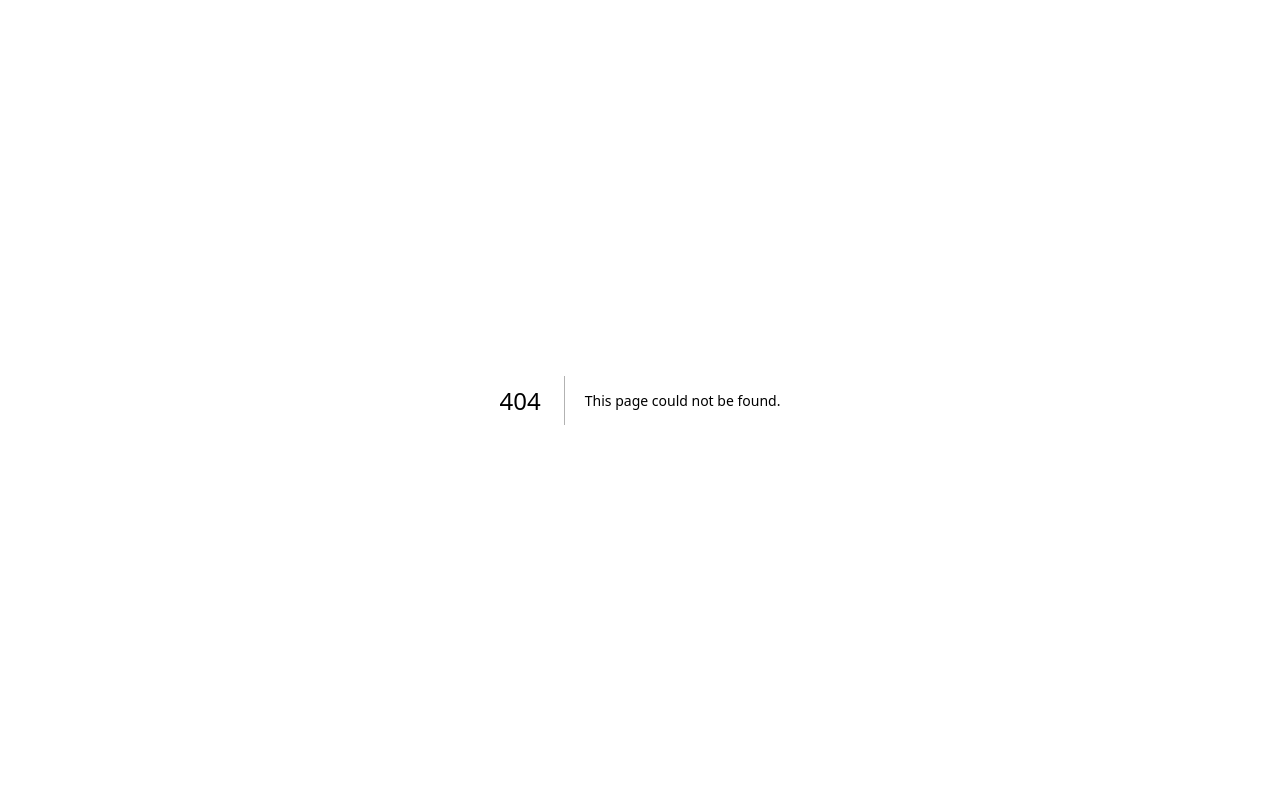
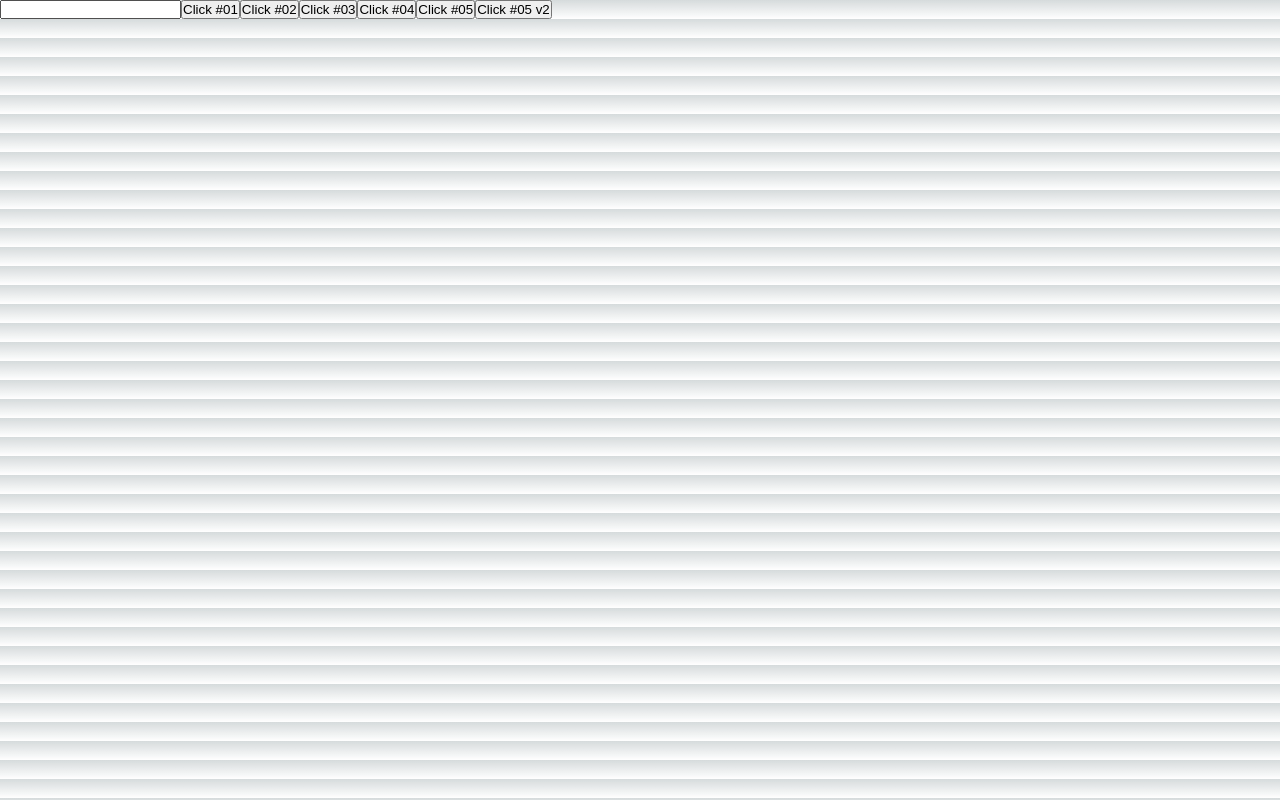
Before and after one commit to ArthurDetomi/NextJS, a Next.js app in the folder exercicios/: page /basico/botao in a window 1280 px wide. Before the commit this address had no page. Built offline with nearby package versions, Linux system fonts and the light colour scheme.

Commit message:
Eventos com React

```diff
--- /dev/null
+++ b/exercicios/src/pages/basico/botao.jsx
@@ -0,0 +1,31 @@
+function acao1() {
+  console.log("acao1");
+}
+
+export default function botao() {
+  function acao2() {
+    console.log("acao2");
+  }
+
+  function acao5(e) {
+    console.log(e);
+  }
+
+  return (
+    <div>
+      <input type="text" onChange={(e) => console.log(e.target.value)} />
+      <button onClick={acao1}>Click #01</button>
+      <button onClick={acao2}>Click #02</button>
+      <button onClick={() => console.log("acao3")}>Click #03</button>
+      <button
+        onClick={function () {
+          console.log("acao4");
+        }}
+      >
+        Click #04
+      </button>
+      <button onClick={acao5}>Click #05</button>
+      <button onClick={(e) => acao5(e.altKey)}>Click #05 v2</button>
+    </div>
+  );
+}
```
